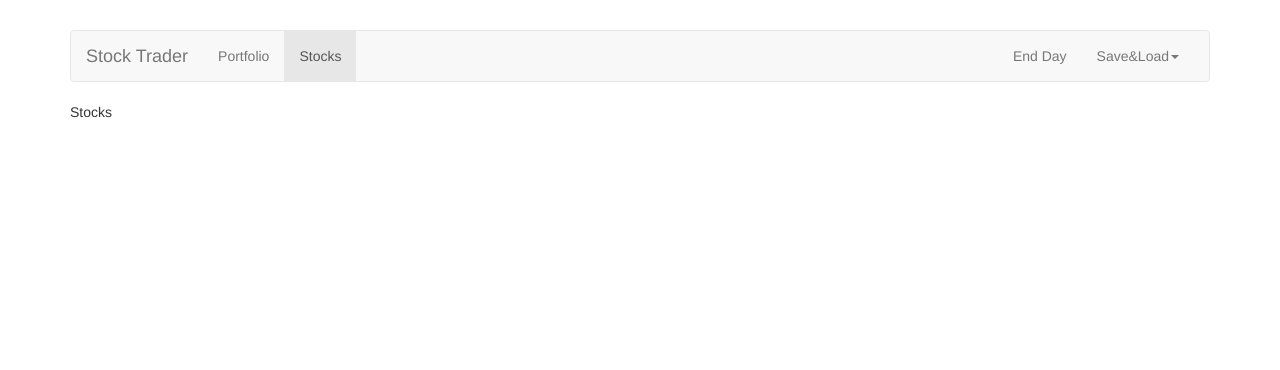
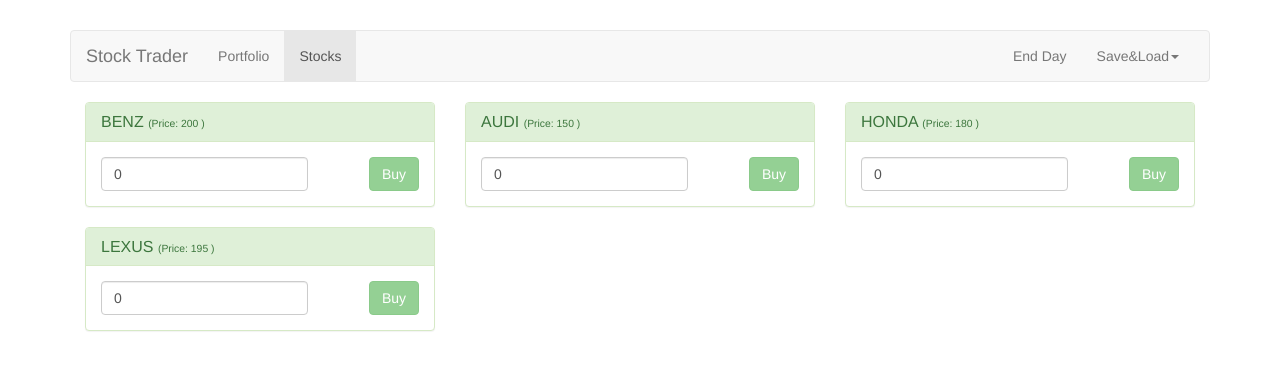
Before and after one commit to tintoll/vue-study, a Vue app in the folder stock-trader/: page /stocks in a window 1280 px wide. Shown: the top 370 px of the page. Built offline with nearby package versions, Linux system fonts and the light colour scheme.

Commit message:
stock 디자인 추가

```diff
--- a/stock-trader/src/components/stocks/Stock.vue
+++ b/stock-trader/src/components/stocks/Stock.vue
@@ -1,8 +1,64 @@
 <template>
-  <div>Stocks-Stock</div>
+  <div class="col-md-4 col-sm-6">
+    <div class="panel panel-success">
+      <div class="panel-heading">
+        <h3 class="panel-title">
+            {{ stock.name }}
+            <small>(Price: {{ stock.price }} )</small>
+        </h3>
+      </div>
+      <div class="panel-body">
+        <div class="pull-left">
+          <input type="number"
+                 class="form-control"
+                 placeholder="Quantity"
+                 v-model.number="quantity"
+          />
+          <!--
+            v-model 데이터를 연결해주는 역할을 한다.
+            .number는 무슨역할이지? 문자열을 숫자로 변경해준다.
+            -->
+        </div>
+        <div class="pull-right">
+          <!--
+            @click는 클릭이벤트를 나타냄. v-on:click의 단축형태이다.
+            :disabled 는 표현식값에 따라 true이면 사용못하게하고 false 사용되게해준다.
+           -->
+          <button
+                  class="btn btn-success"
+                  @click="buyStock"
+                  :disabled="quantity <= 0 || !Number.isInteger(quantity)"
+                  > Buy </button>
+        </div>
+      </div>
+
+    </div>
+  </div>
 </template>
 
 <script>
+  export default {
+    props : ['stock'], // 상위 컴포넌트에서 내려주는 Data
+
+    // 이 컴포넌트에서 사용할 Data
+    data() {
+        return {
+          quantity : 0
+        }
+    },
+    // 이 컴포넌트에서 사용할 methods
+    methods : {
+      buyStock() {
+        const order = {
+          stockId : this.stock.id,
+          stockPrice : this.stock.price,
+          quantity : this.quantity,
+        }
+        console.log(order);
+        this.quantity = 0;
+      }
+    }
+  }
 </script>
 
 <style>
--- a/stock-trader/src/components/stocks/Stocks.vue
+++ b/stock-trader/src/components/stocks/Stocks.vue
@@ -1,8 +1,37 @@
 <template>
-  <div>Stocks</div>
+  <div>
+    <!--
+      v-for는 반복을 시켜주는 역할을 함.
+      :key는 엘레멘트 순서를 바꿔주는 특수속성인데 커스텀El일때 v-for만사용하면 에러가 나서 추가해주었음
+      :stock는 하위 컴포넌트에 데이터를 내려줄때 사용함.
+      (v-bind:stock을 줄임 표현임.)
+    -->
+    <app-stock v-for="stock in stocks"
+               :key="stock.id"
+               v-bind:stock="stock"></app-stock>
+  </div>
 </template>
 
 <script>
+  import Stock from './Stock.vue';
+  export default {
+    data() {
+      return {
+        stocks : [
+          {id:1, name: 'BENZ', price : 200},
+          {id:2, name: 'AUDI', price : 150},
+          {id:3, name: 'HONDA', price : 180},
+          {id:4, name: 'LEXUS', price : 195},
+        ]
+      }
+    },
+
+    // 사용할 컴포넌트를 등록해준다.
+    // camelCase로 등록해주면 template에서는 kebab-case로 사용하면된다.
+    components : {
+      appStock : Stock
+    }
+  }
 </script>
 
 <style>
```
